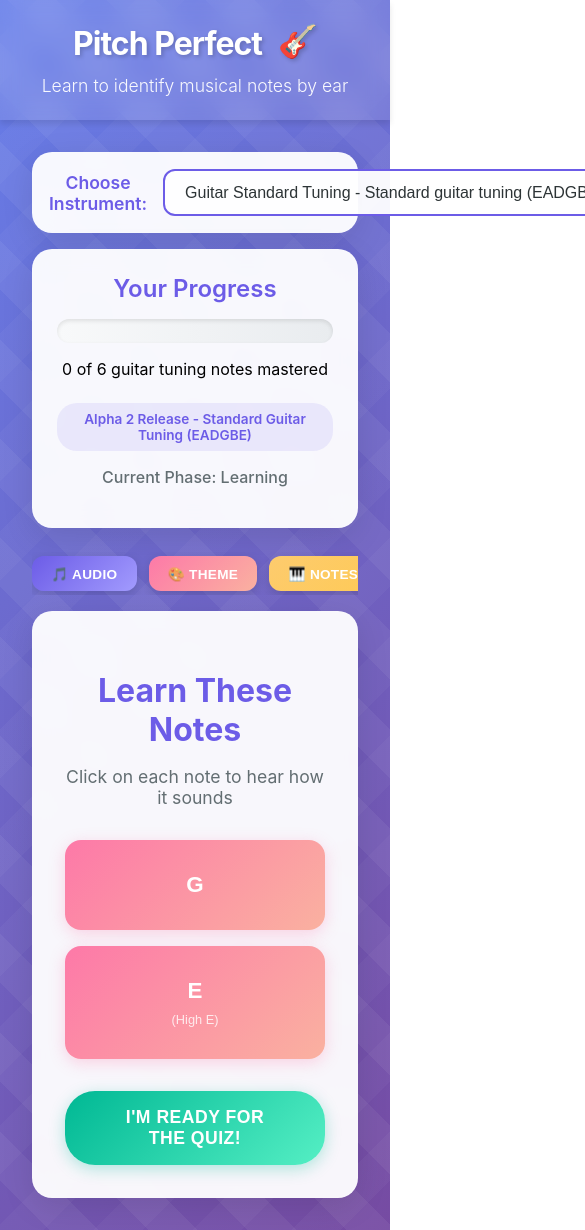
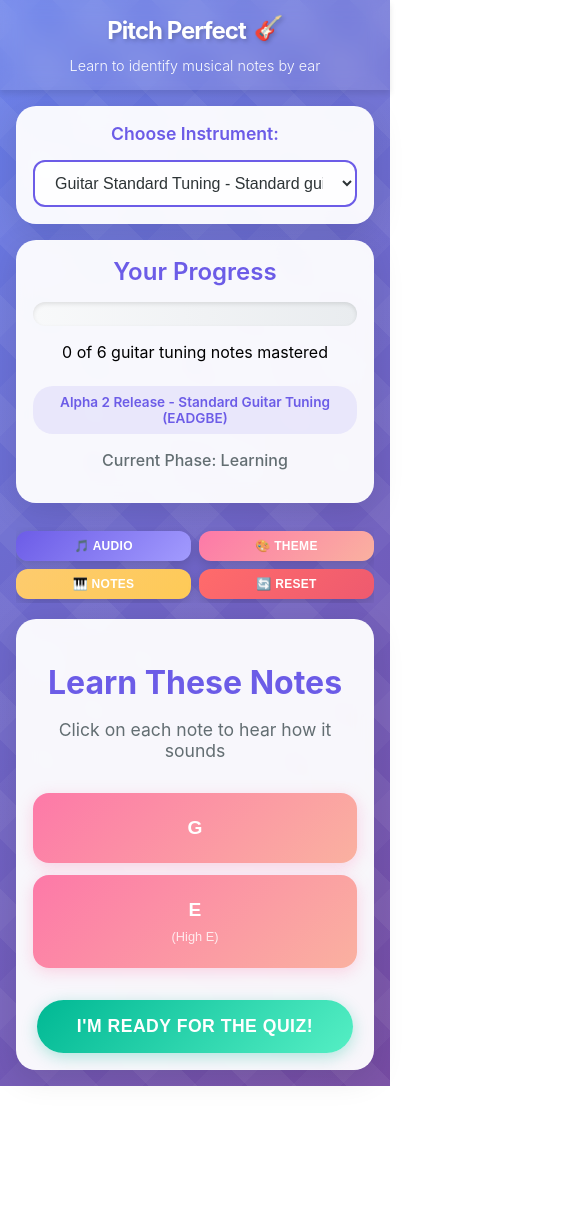
Before and after one commit to james-real/pitchperfect, a React (Create React App) app: page / in a window 390 px wide. Shown: the top 1230 px of the page, 585 px wide, since content can reach past the window. After the commit the page ends 1086 px from the top, so only its background shows below. Built offline with nearby package versions, Linux system fonts and the light colour scheme.

Commit message:
mobile responsiveness...

```diff
--- a/src/App.css
+++ b/src/App.css
@@ -18,6 +18,25 @@
   --primary-gradient: linear-gradient(135deg, #6c5ce7 0%, #a29bfe 100%);
   --accent-gradient: linear-gradient(135deg, #fd79a8 0%, #fab1a0 100%);
   --success-gradient: linear-gradient(135deg, #00b894 0%, #55efc4 100%);
+}
+
+/* Global styles for better mobile experience */
+* {
+  -webkit-tap-highlight-color: transparent;
+  -webkit-touch-callout: none;
+}
+
+html {
+  -webkit-text-size-adjust: 100%;
+  -ms-text-size-adjust: 100%;
+}
+
+body {
+  margin: 0;
+  padding: 0;
+  overflow-x: hidden;
+  -webkit-font-smoothing: antialiased;
+  -moz-osx-font-smoothing: grayscale;
 }
 
 .App {
@@ -187,6 +206,9 @@
   overflow: hidden;
   white-space: nowrap;
   flex-shrink: 0;
+  -webkit-user-select: none;
+  user-select: none;
+  touch-action: manipulation;
 }
 
 .reset-button::before,
@@ -375,6 +397,11 @@
   box-shadow: 0 4px 16px rgba(253, 121, 168, 0.3);
   position: relative;
   overflow: hidden;
+  -webkit-user-select: none;
+  -moz-user-select: none;
+  -ms-user-select: none;
+  user-select: none;
+  touch-action: manipulation;
 }
 
 .note-button::before {
@@ -425,6 +452,9 @@
   box-shadow: 0 4px 16px rgba(0, 184, 148, 0.3);
   text-transform: uppercase;
   letter-spacing: 0.5px;
+  -webkit-user-select: none;
+  user-select: none;
+  touch-action: manipulation;
 }
 
 .proceed-button:hover {
@@ -485,6 +515,9 @@
   color: var(--button-text);
   transition: all 0.3s cubic-bezier(0.4, 0, 0.2, 1);
   box-shadow: 0 2px 8px rgba(0, 0, 0, 0.1);
+  -webkit-user-select: none;
+  user-select: none;
+  touch-action: manipulation;
 }
 
 .option-button:hover:not(:disabled) {
@@ -571,9 +604,123 @@
   width: 100%;
 }
 
-@media (max-width: 600px) {
+/* Mobile Styles */
+@media (max-width: 768px) {
+  .App-main {
+    padding: 1rem;
+  }
+
+  .App-header {
+    padding: 1rem;
+  }
+
   .App-header h1 {
     font-size: 2rem;
+  }
+
+  .App-header p {
+    font-size: 0.9rem;
+  }
+
+  .controls {
+    gap: 0.5rem;
+    padding: 0.25rem 0;
+    -webkit-overflow-scrolling: touch;
+  }
+
+  .reset-button,
+  .settings-button,
+  .theme-button,
+  .note-selector-toggle {
+    padding: 0.5rem 0.8rem;
+    font-size: 0.75rem;
+  }
+
+  .instrument-selector {
+    flex-direction: column;
+    align-items: stretch;
+    gap: 0.5rem;
+    padding: 0.75rem;
+  }
+
+  .instrument-dropdown {
+    width: 100%;
+  }
+
+  .progress-tracker,
+  .audio-settings,
+  .theme-selector,
+  .note-selector,
+  .note-introduction,
+  .quiz {
+    padding: 1rem;
+  }
+
+  .notes-grid,
+  .options,
+  .audio-with-options {
+    grid-template-columns: repeat(2, 1fr);
+    gap: 0.75rem;
+  }
+
+  .note-button {
+    padding: 1.5rem 0.5rem;
+    font-size: 1.2rem;
+  }
+
+  .option-button {
+    padding: 0.75rem 1rem;
+    font-size: 1rem;
+  }
+
+  .quiz-header {
+    flex-direction: column;
+    gap: 1rem;
+    align-items: stretch;
+  }
+
+  .theme-options {
+    grid-template-columns: repeat(3, 1fr);
+    gap: 0.75rem;
+  }
+
+  .theme-option {
+    padding: 0.75rem;
+  }
+
+  .theme-label {
+    font-size: 0.8rem;
+  }
+
+  .note-selector-grid {
+    grid-template-columns: repeat(auto-fill, minmax(60px, 1fr));
+    gap: 0.5rem;
+  }
+
+  .note-selector-button {
+    padding: 0.75rem 0.25rem;
+    font-size: 1rem;
+  }
+
+  .music-fact {
+    padding: 1rem;
+    margin-top: 1.5rem;
+  }
+
+  .fact-text {
+    font-size: 0.9rem;
+  }
+}
+
+/* Small mobile devices */
+@media (max-width: 480px) {
+  .App-header h1 {
+    font-size: 1.5rem;
+  }
+
+  .App-header h1::after {
+    font-size: 1.5rem;
+    margin-left: 0.5rem;
   }
 
   .notes-grid,
@@ -582,9 +729,67 @@
     grid-template-columns: 1fr;
   }
 
-  .quiz-header {
-    flex-direction: column;
-    gap: 1rem;
+  .theme-options {
+    grid-template-columns: repeat(2, 1fr);
+  }
+
+  .controls {
+    flex-wrap: wrap;
+  }
+
+  .reset-button,
+  .settings-button,
+  .theme-button,
+  .note-selector-toggle {
+    flex: 1 1 45%;
+    min-width: 0;
+  }
+}
+
+/* Landscape mobile */
+@media (max-width: 812px) and (orientation: landscape) {
+  .App-header {
+    padding: 0.5rem 1rem;
+  }
+
+  .App-header h1 {
+    font-size: 1.5rem;
+  }
+
+  .App-main {
+    padding: 1rem;
+  }
+
+  .progress-tracker,
+  .audio-settings,
+  .theme-selector,
+  .note-selector,
+  .note-introduction,
+  .quiz {
+    padding: 0.75rem;
+  }
+}
+
+/* Tablet styles */
+@media (min-width: 769px) and (max-width: 1024px) {
+  .App-main {
+    padding: 1.5rem;
+  }
+
+  .notes-grid,
+  .options {
+    grid-template-columns: repeat(3, 1fr);
+  }
+}
+
+/* Large screens */
+@media (min-width: 1441px) {
+  .App-main {
+    max-width: 1200px;
+  }
+
+  .notes-grid {
+    grid-template-columns: repeat(6, 1fr);
   }
 }
 
@@ -830,6 +1035,9 @@
   flex-direction: column;
   align-items: center;
   gap: 0.25rem;
+  -webkit-user-select: none;
+  user-select: none;
+  touch-action: manipulation;
 }
 
 .note-selector-button:hover:not(:disabled) {
```
Also changed, not shown: 1 other file (tests, documents, lock files or other folders).
